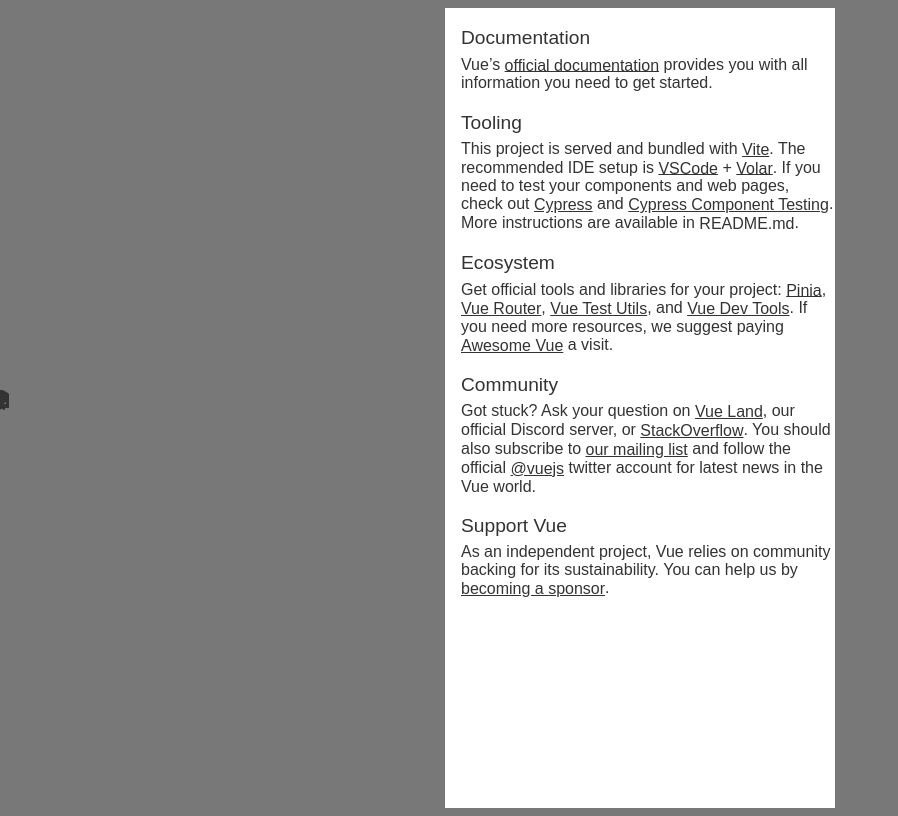
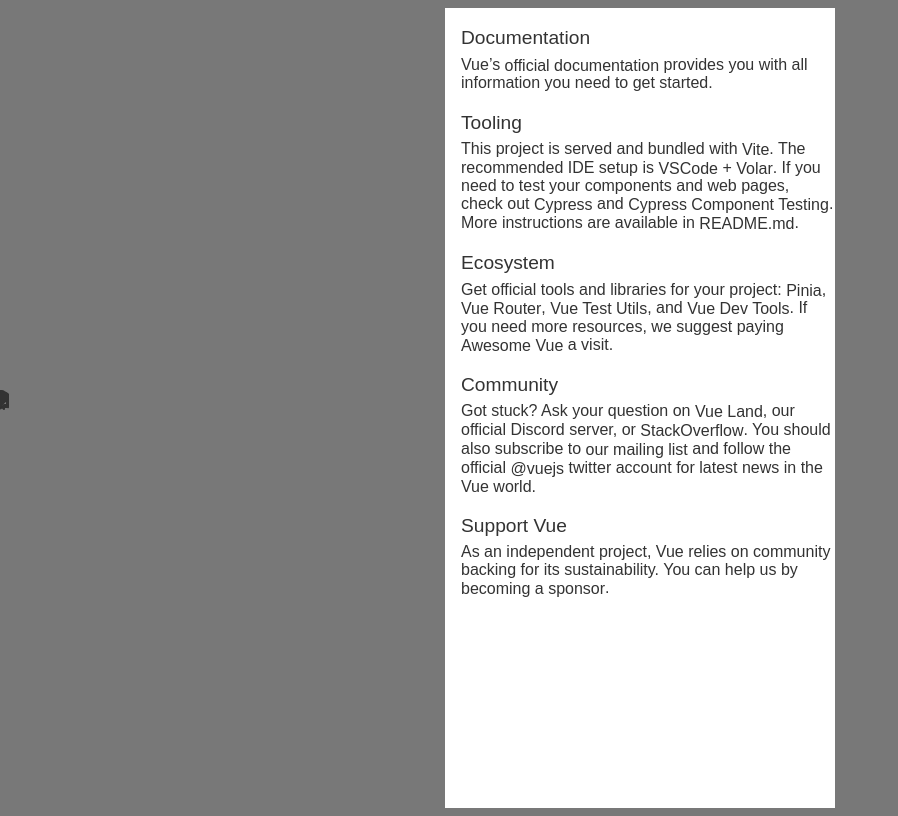
Before and after one commit to yusuke-shiya/othello-app-frontend, a Vue app: page / in a window 1280 px wide. Shown: the whole page, without its empty margins (0-898 px from the left). Built offline with nearby package versions, Linux system fonts and the light colour scheme.

Commit message:
baseのスタイルを追加

```diff
--- a/src/App.vue
+++ b/src/App.vue
@@ -31,6 +31,12 @@
   overflow-x: hidden;
   overflow-y: scroll;
 }
+a {
+  text-decoration: none;
+  &:hover {
+    opacity: 0.6;
+  }
+}
 </style>
 <script lang="ts">
 import { defineComponent } from 'vue'
```
